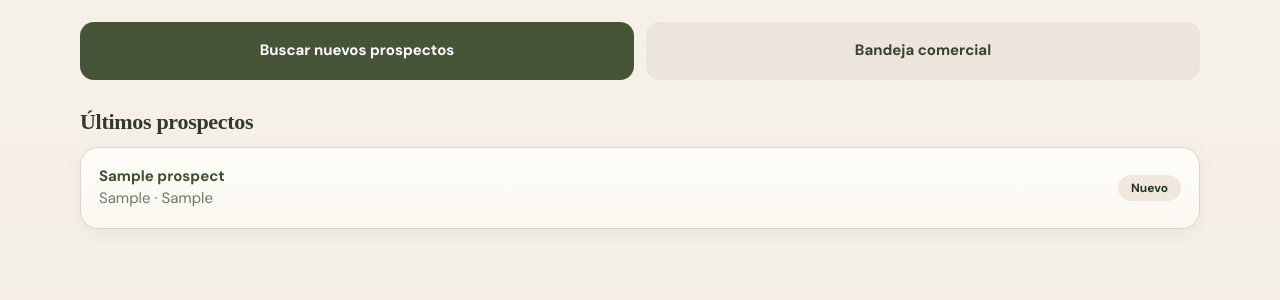
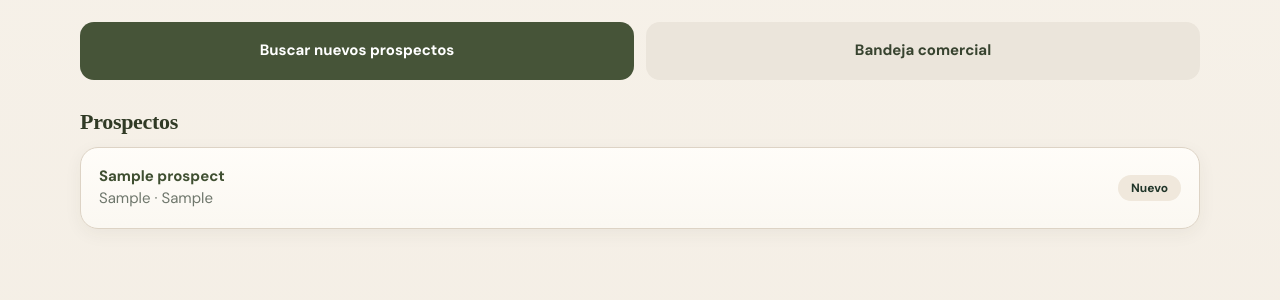
Before and after one commit to jpcontreras-rgb/Ramal-CMR, a FastAPI app: page / in a window 1280 px wide. Shown: the part 536-836 px from the top of the page. Run offline with FastAPI, Linux system fonts and the light colour scheme; the visitor is signed in with stand-in values (Sample User, id 1); tables that the repository leaves empty hold one stand-in row (values such as "Sample post").

Commit message:
Mostrar todos los prospectos en dashboard

```diff
--- a/app/routers/web.py
+++ b/app/routers/web.py
@@ -280,7 +280,6 @@ def dashboard(
         .order_by(
             Prospect.created_at.desc()
         )
-        .limit(8)
     ).all()
 
 
--- a/app/templates/dashboard.html
+++ b/app/templates/dashboard.html
@@ -184,7 +184,7 @@
 
 
 <h2 class="dashboard-section-title">
-    Últimos prospectos
+    Prospectos
 </h2>
 
 
```
